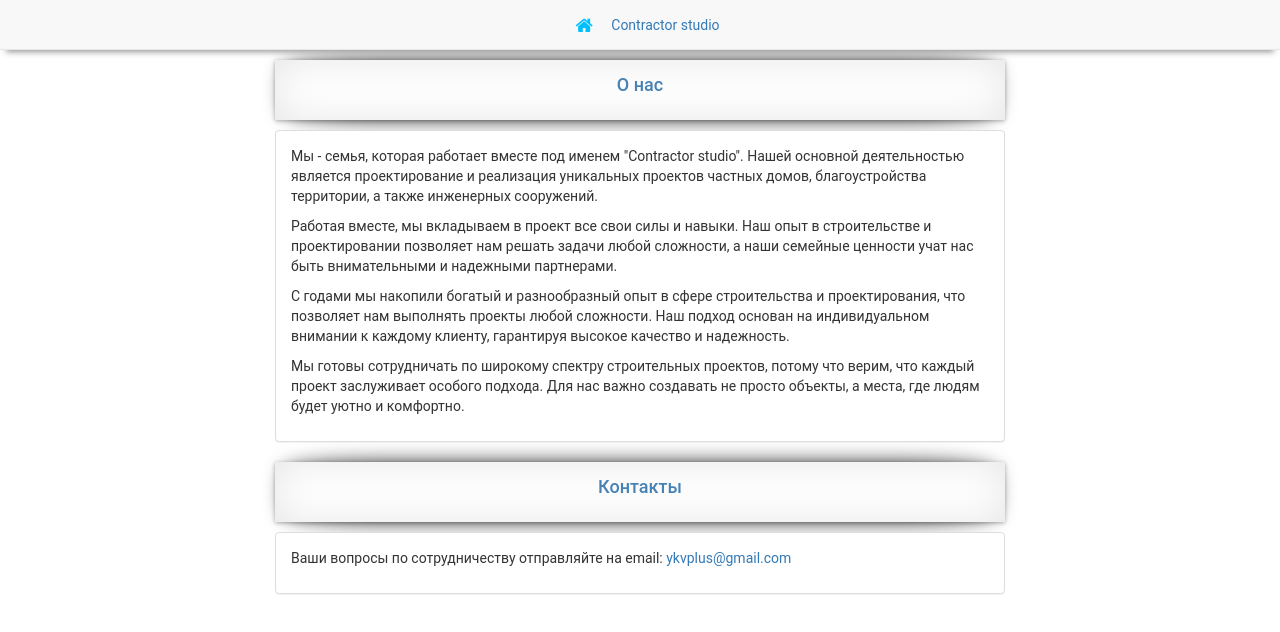
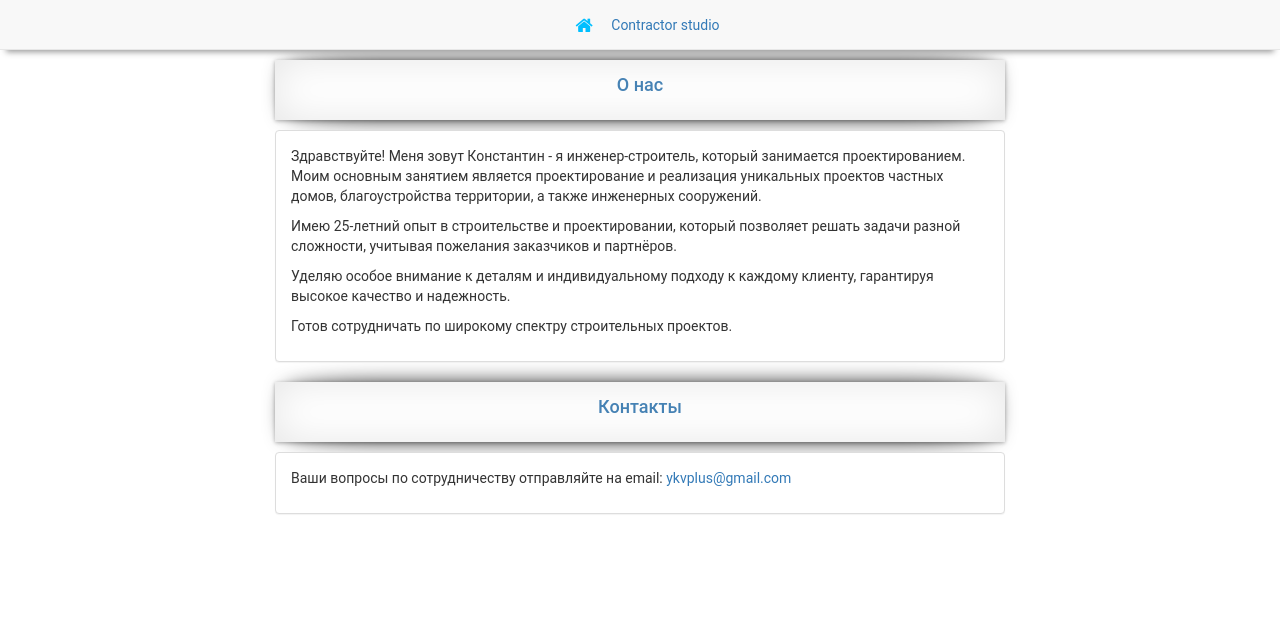
Before and after one commit to Bilderstudy/contractor-studio, a plain HTML site: page kontakt.html in a window 1280 px wide. Drawn offline with nearby package versions, Linux system fonts and the light colour scheme.

Commit message:
Add files via upload

```diff
--- a/kontakt.html
+++ b/kontakt.html
@@ -5,7 +5,7 @@
     <meta http-equiv="X-UA-Compatible" content="IE=edge">
     <meta name="viewport" content="width=device-width, initial-scale=1">
     <!-- The above 3 meta tags *must* come first in the head; any other head content must come *after* these tags -->
-    <title>Contractor studio - cемейная команда проектировщиков и строителей.</title>
+    <title>Contractor studio - выполнение заказов на проектирование.</title>
 <meta name="description" content="Наш опыт в строительстве и проектировании позволяет нам решать задачи любой сложности.">
    <meta name="keywords" content="Contractor studio, контакты">
    <meta name=“robots” content=“noindex,nofollow”>
@@ -77,11 +77,11 @@ return false
 </div>
 <div class="panel panel-default">
  <div class="panel-body">
- <p>Мы - семья, которая работает вместе под именем "Contractor studio".
- Нашей основной деятельностью является проектирование и реализация уникальных проектов частных домов, благоустройства территории, а также инженерных сооружений.</p>
-<p>Работая вместе, мы вкладываем в проект все свои силы и навыки. Наш опыт в строительстве и проектировании позволяет нам решать задачи любой сложности, а наши семейные ценности учат нас быть внимательными и надежными партнерами.</p>
-<p>С годами мы накопили богатый и разнообразный опыт в сфере строительства и проектирования, что позволяет нам выполнять проекты любой сложности. Наш подход основан на индивидуальном внимании к каждому клиенту, гарантируя высокое качество и надежность.</p>
-<p>Мы готовы сотрудничать по широкому спектру строительных проектов, потому что верим, что каждый проект заслуживает особого подхода. Для нас важно создавать не просто объекты, а места, где людям будет уютно и комфортно.</p>
+ <p>Здравствуйте! Меня зовут Константин - я инженер-строитель, который занимается проектированием.
+ Моим основным занятием является проектирование и реализация уникальных проектов частных домов, благоустройства территории, а также инженерных сооружений.</p>
+<p>Имею 25-летний опыт в строительстве и проектировании, который позволяет решать задачи разной сложности, учитывая пожелания заказчиков и партнёров.</p>
+<p>Уделяю особое внимание к деталям и индивидуальному подходу к каждому клиенту, гарантируя высокое качество и надежность.</p>
+<p>Готов сотрудничать по широкому спектру строительных проектов.</p>
 
 
 
```
